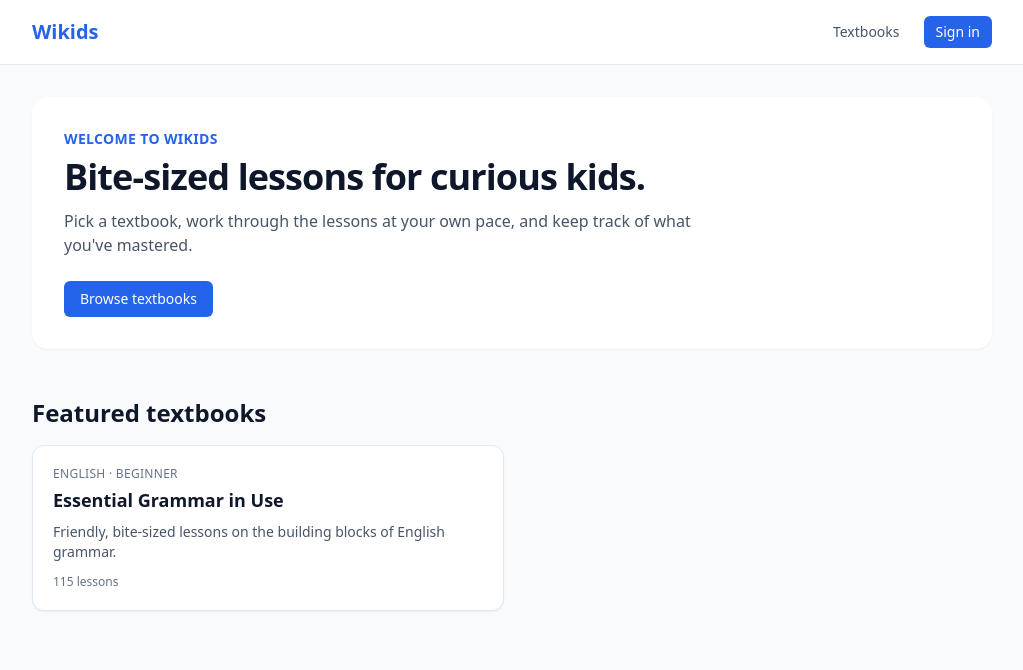
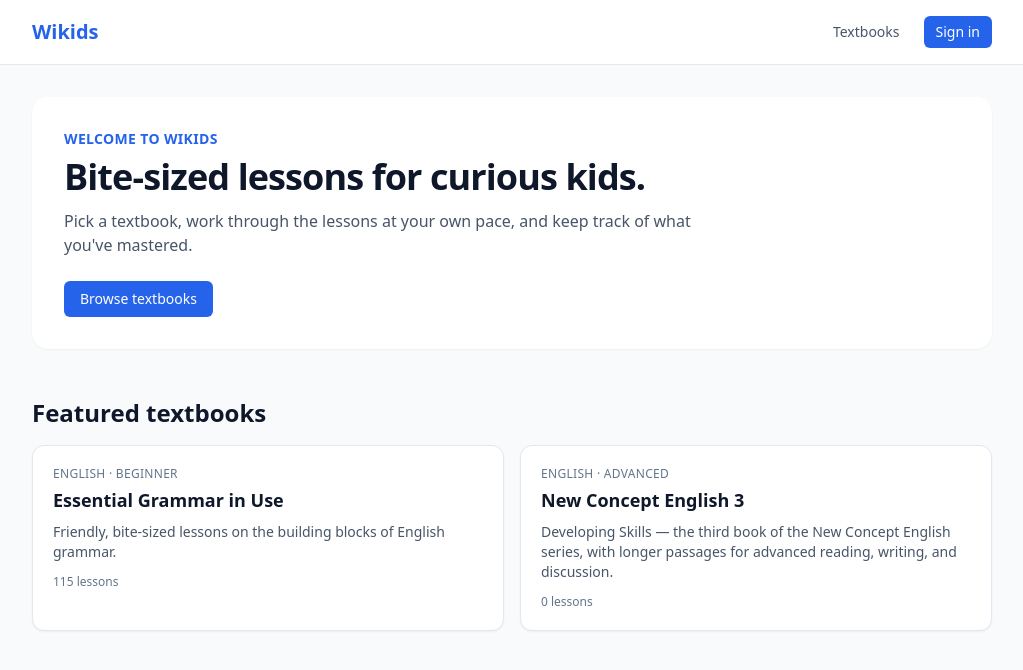
Before and after one commit to jianghailong-xy/wikids, a Next.js app: page / in a window 1280 px wide. Shown: the top 670 px of the page, without its empty margins (128-1151 px from the left). Built offline with nearby package versions, Linux system fonts and the light colour scheme; no server answers.

Commit message:
Add New Concept English 3 textbook
Register the third book of the New Concept English series ("Developing
Skills") so it shows up on the textbooks page. Lessons will be added
later.

```diff
--- a/content/textbooks/index.ts
+++ b/content/textbooks/index.ts
@@ -2,9 +2,11 @@ import type { Textbook } from "@/lib/content/types";
 import mathGrade1 from "./math-grade-1";
 import englishGrade1 from "./english-grade-1";
 import essentialGrammarInUse from "./essential-grammar-in-use";
+import newConceptEnglish3 from "./new-concept-english-3";
 
 export const textbooks: Textbook[] = [
   mathGrade1,
   englishGrade1,
   essentialGrammarInUse,
+  newConceptEnglish3,
 ];
--- /dev/null
+++ b/content/textbooks/new-concept-english-3/index.ts
@@ -0,0 +1,13 @@
+import type { Textbook } from "@/lib/content/types";
+
+const textbook: Textbook = {
+  slug: "new-concept-english-3",
+  title: "New Concept English 3",
+  description:
+    "Developing Skills — the third book of the New Concept English series, with longer passages for advanced reading, writing, and discussion.",
+  subject: "English",
+  gradeLevel: "Advanced",
+  lessons: [],
+};
+
+export default textbook;
```
